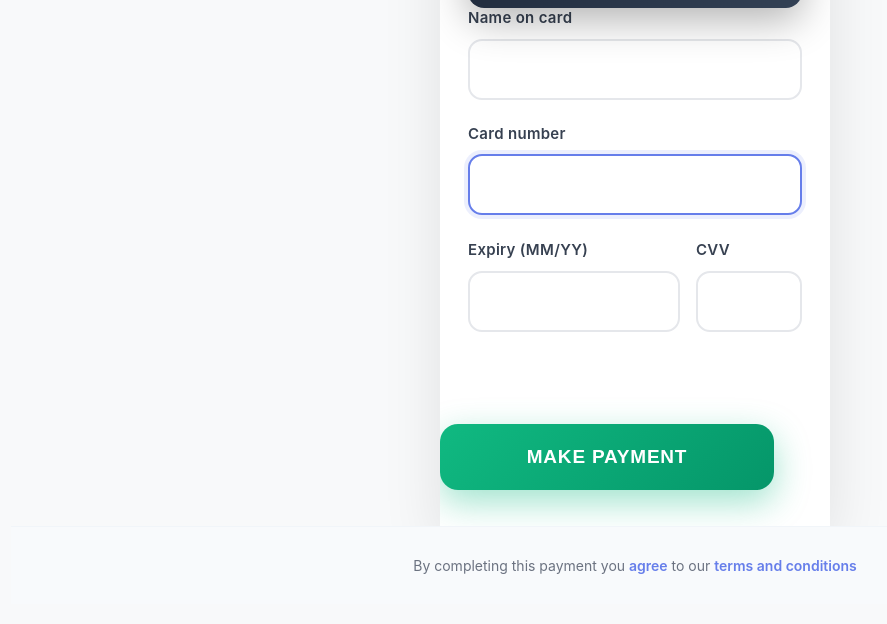
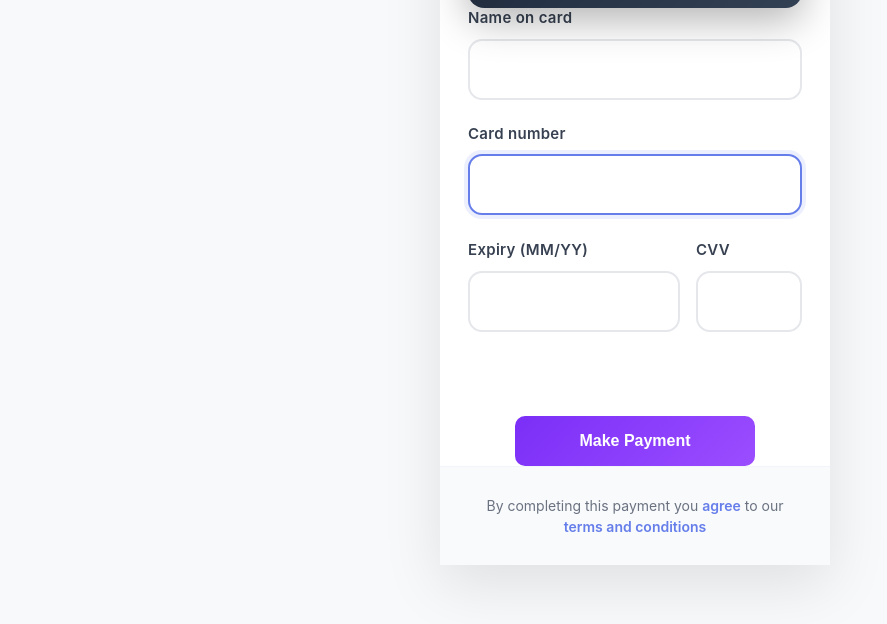
Before and after one commit to Pleaserpapii/payment-page, a plain HTML site: page index.html in a window 1280 px wide. Shown: the part 324-948 px from the top of the page, without its empty margins (5-892 px from the left). Drawn offline with Linux system fonts and the light colour scheme.

Commit message:
Update index.html

```diff
--- a/index.html
+++ b/index.html
@@ -217,45 +217,54 @@
         }
 
         /* BUTTON */
-             .pay-button {
-  width: calc(100% - 56px); /* 28px left + 28px right */
-  margin: 28px auto 36px;
-  background: linear-gradient(135deg, #10b981 0%, #059669 100%);
-  color: white;
+      .pay-btn-wrapper {
+    display: flex;
+    justify-content: center;
+    align-items: center;
+    width: 100%;
+    margin-top: 20px;
+}
+
+#payBtn {
+    background: linear-gradient(135deg, #7b2ff7, #9b4dff);
+    color: #ffffff;
     border: none;
-  padding: 22px;
-  border-radius: 18px;
-  font-size: 19px;
-  font-weight: 700;
+    border-radius: 10px;
+    padding: 16px 30px;
+    font-size: 16px;
+    font-weight: 600;
+    min-width: 240px;
     cursor: pointer;
-  text-transform: uppercase;
-  letter-spacing: 0.8px;
     position: relative;
     overflow: hidden;
-  transition: all 0.25s cubic-bezier(0.4, 0, 0.2, 1);
-  box-shadow: 0 12px 35px rgba(16, 185, 129, 0.4);
-}
-      .pay-button:hover:not(:disabled) {
-  transform: translateY(-2px);
-  box-shadow: 0 20px 45px rgba(106, 90, 249, 0.55);
+    transition: all 0.25s ease;
 }
 
-.pay-button:disabled {
-  background: #9ca3af;
+#payBtn:hover:not(:disabled) {
+    transform: translateY(-1px);
+    box-shadow: 0 10px 22px rgba(123, 47, 247, 0.35);
+}
+
+#payBtn:disabled {
+    opacity: 0.7;
     cursor: not-allowed;
-  box-shadow: none;
-  transform: none;
 }
+
 .btn-progress {
     position: absolute;
+    left: 0;
     top: 0;
-            left: 0;
     height: 100%;
     width: 0%;
-            background: rgba(255,255,255,0.3);
-            transition: width 0.4s ease;
+    background: rgba(255, 255, 255, 0.25);
+    transition: width 0.3s ease;
+    z-index: 0;
 }
 
+#payBtn span {
+    position: relative;
+    z-index: 1;
+}
         .ghost {
             position: absolute;
             opacity: 0;
@@ -322,9 +331,10 @@
         </div>
 
           <!-- GREEN PAY BUTTON -->
-        <button class="pay-button" id="payBtn">
-            <div class="btn-progress"></div>
-            Make Payment
+        <div class="pay-btn-wrapper">
+    <button id="payBtn">
+        <div class="btn-progress" id="btnProgress"></div>
+        <span>Make Payment</span>
     </button>
 </div>
         <!-- TERMS -->
```
Lines whose indentation alone changed are shown as unchanged.
